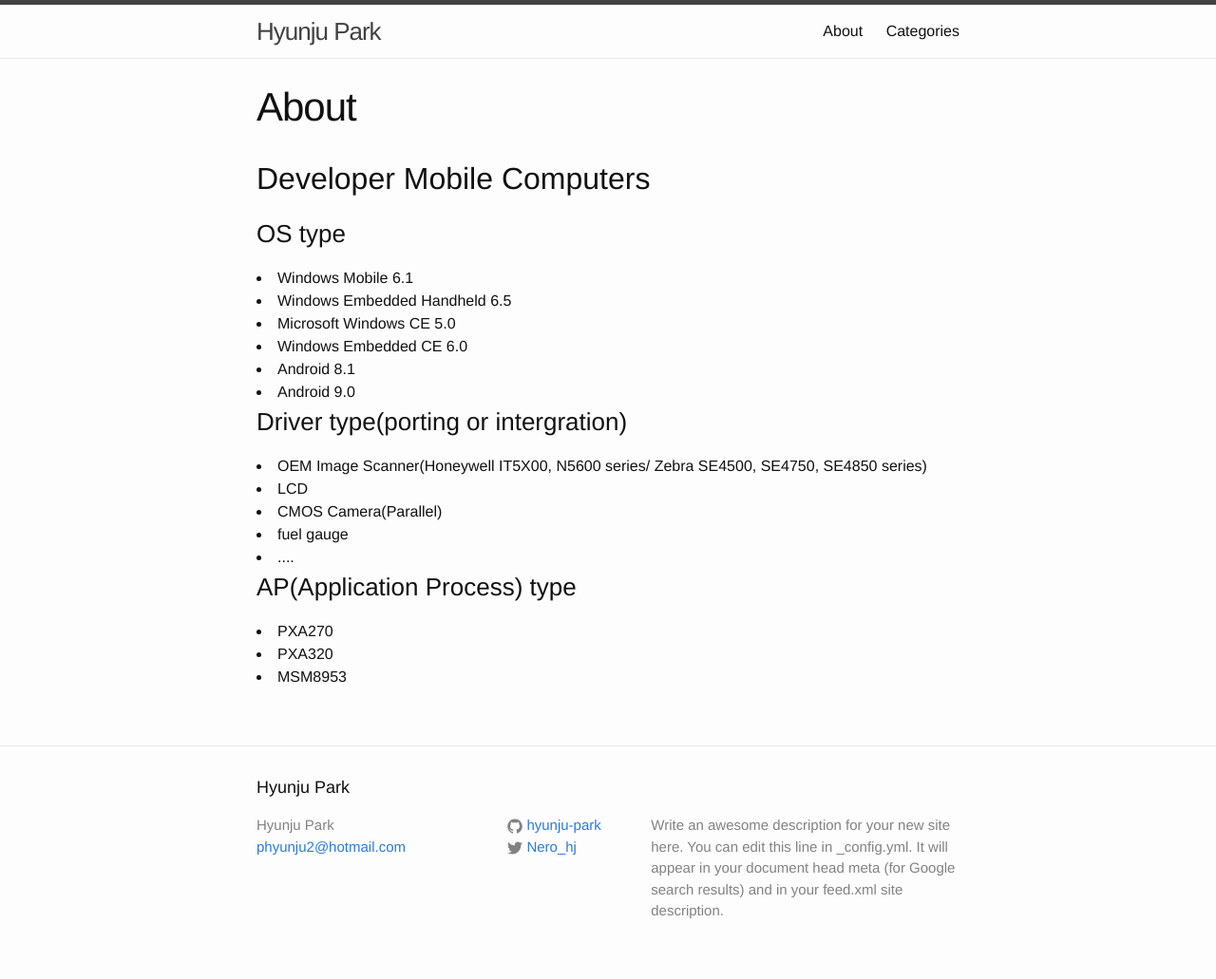
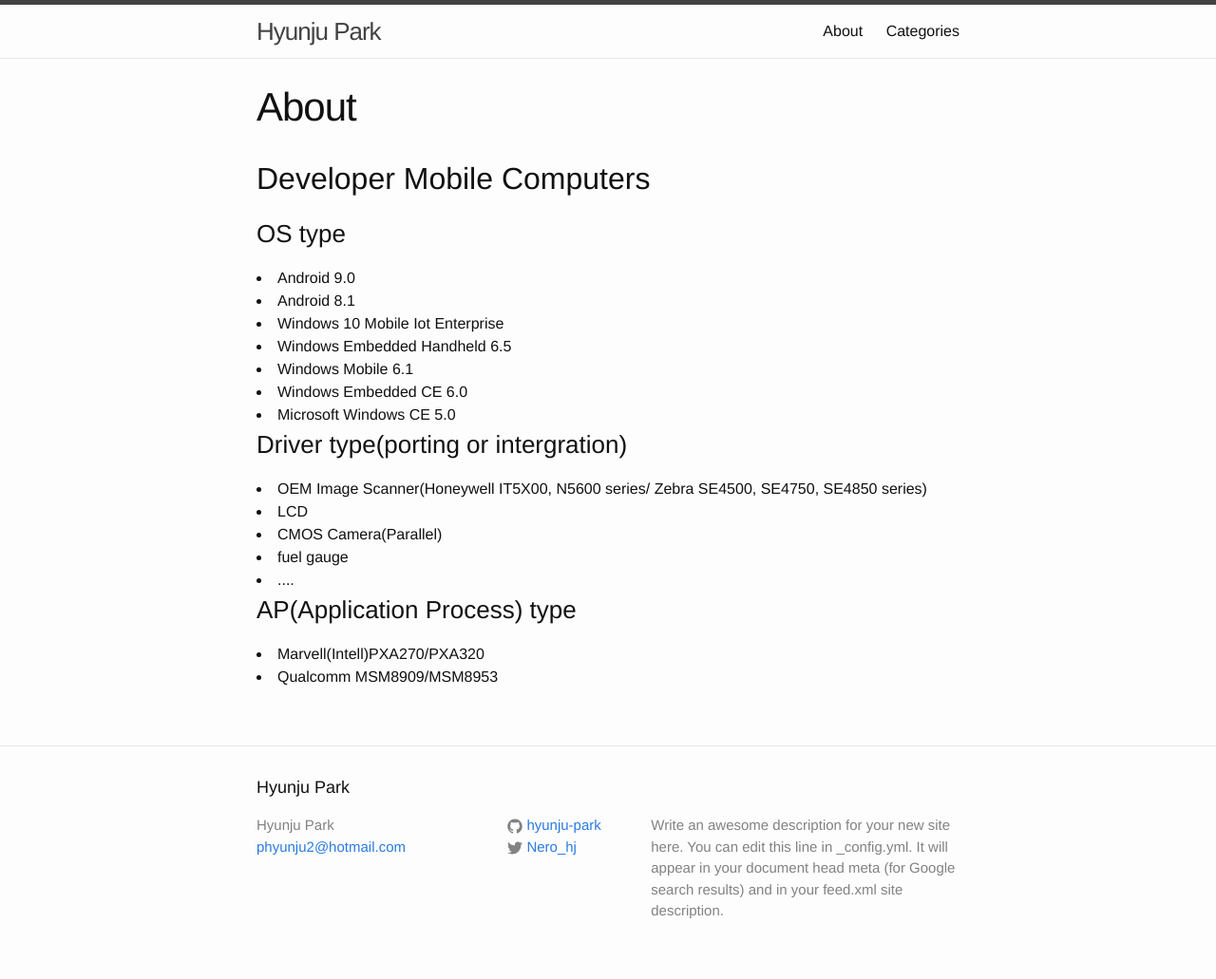
Before and after one commit to hyunju-park/hyunju-park.github.io, a Jekyll site: the page built from about.md, in a window 1280 px wide. Shown: the whole page at 95% size. Built offline with Jekyll 4.4.1, drawn with Linux system fonts in a browser that asks for light colours.

Commit message:
Update about.md

```diff
--- a/about.md
+++ b/about.md
@@ -7,13 +7,13 @@
 <h2>Developer Mobile Computers</h2>
 
 <h3>OS type</h3>
+<li>Android 9.0</li>
+<li>Android 8.1</li>
+<li>Windows 10 Mobile Iot Enterprise</li>
+<li>Windows Embedded Handheld 6.5</li>
 <li>Windows Mobile 6.1</li>
-<li>Windows Embedded Handheld 6.5</li>
+<li>Windows Embedded CE 6.0</li>
 <li>Microsoft Windows CE 5.0</li>
-<li>Windows Embedded CE 6.0</li>
-<li>Android 8.1</li>
-<li>Android 9.0</li>
-
 
 <h3>Driver type(porting or intergration)</h3>
 <li>OEM Image Scanner(Honeywell IT5X00, N5600 series/ Zebra SE4500, SE4750, SE4850 series)  </li>
@@ -22,8 +22,6 @@
 <li>fuel gauge</li>
 <li>....</li>
 
-
 <h3>AP(Application Process) type</h3>
-<li>PXA270</li>
-<li>PXA320</li>
-<li>MSM8953</li>
+<li>Marvell(Intell)PXA270/PXA320</li>
+<li>Qualcomm MSM8909/MSM8953</li>
```
